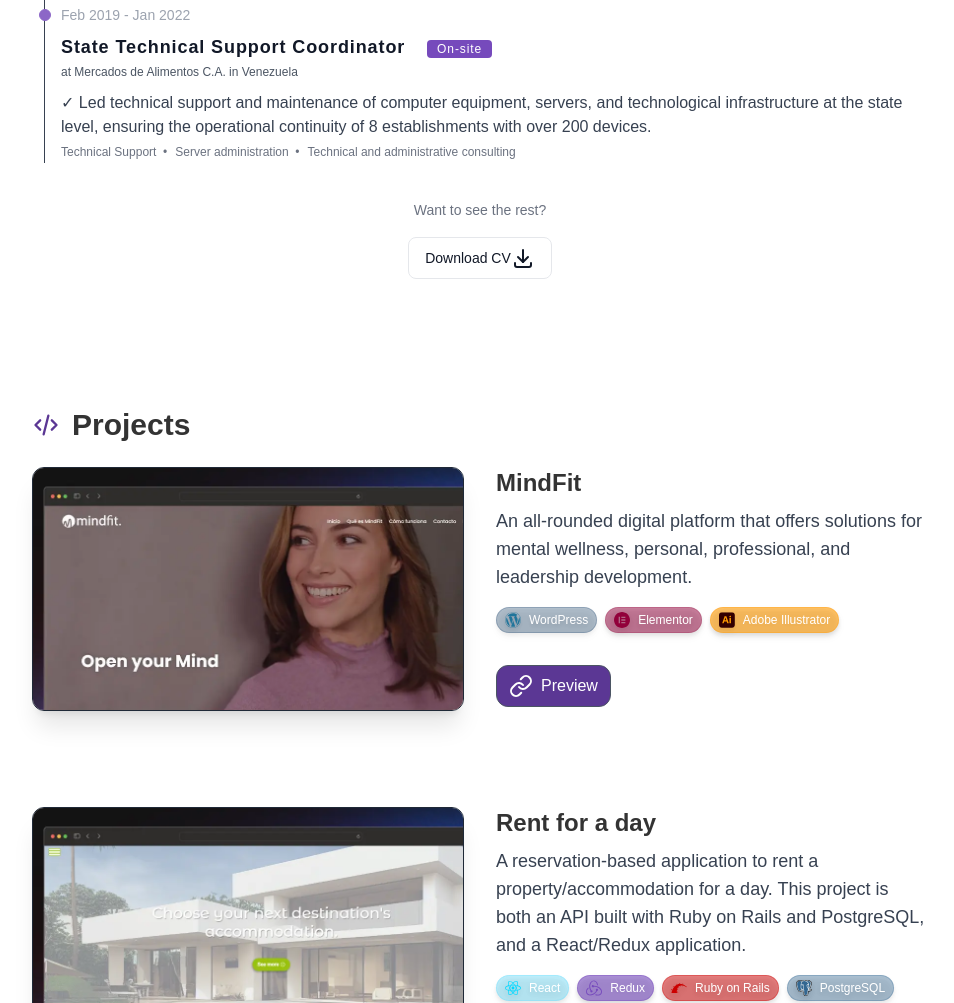
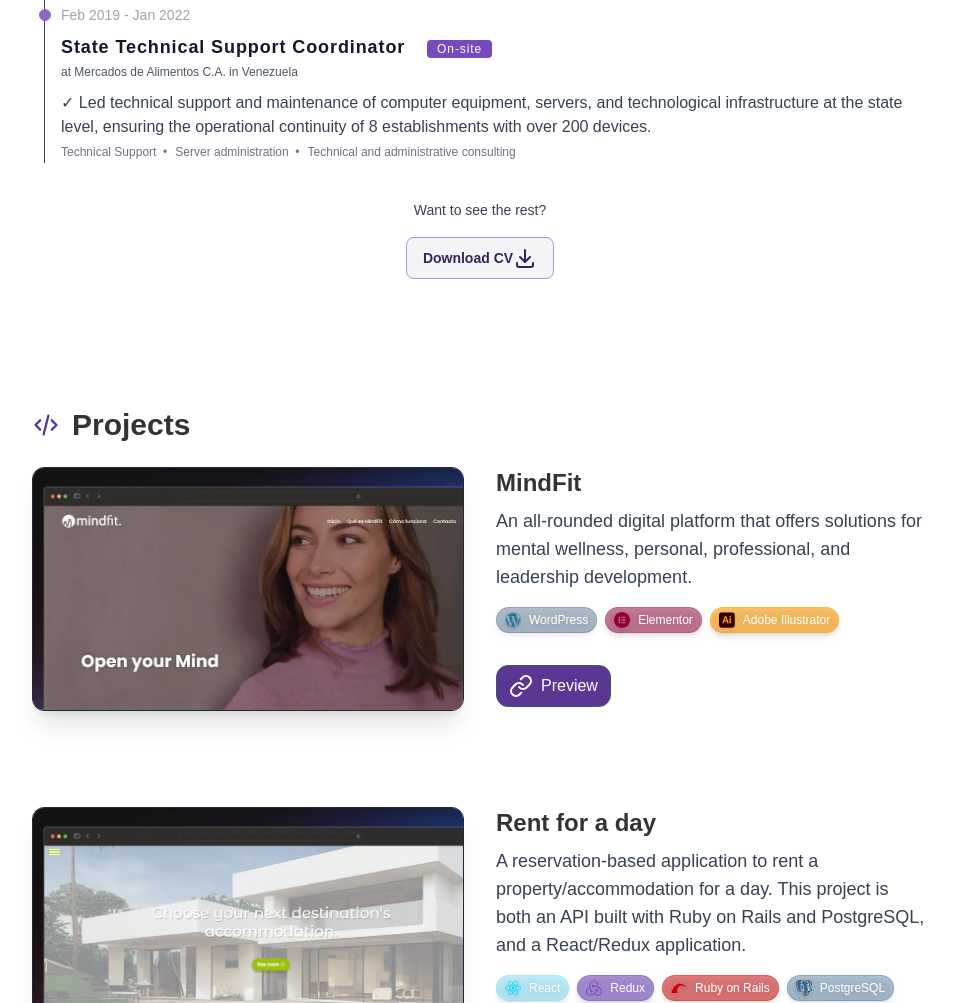
Before and after one commit to Ruthmy/portfolio, an Astro site: page / in a window 1280 px wide. Shown: the part 1067-2070 px from the top of the page, without its empty margins (160-1114 px from the left). Built offline with nearby package versions, Linux system fonts and the light colour scheme; Astro itself is replaced by a stand-in of ours.

Commit message:
Modified 'Experience.astro' - Changed the colors on the download button.

```diff
--- a/src/components/Experience.astro
+++ b/src/components/Experience.astro
@@ -57,16 +57,16 @@ import Download from "@/components/icons/Download.astro";
       </ol>
 
       <div class="flex flex-col items-center justify-center mt-10 gap-5">
-        <p class="text-sm font-normal leading-none text-gray-500 dark:text-gray-400">
+        <p class="text-sm font-medium dark:font-normal leading-none text-gray-700 dark:text-gray-300">
           Want to see the rest?
         </p>
         <a
           href="https://docs.google.com/document/d/1ywegxadh2CwsQ7TTVmfwqj9tszkAUaLw--NJfR9GTBw/edit?usp=sharing"
           target="_blank"
-          class="inline-flex items-center px-4 py-2 text-sm font-medium text-gray-900 bg-white border border-gray-200 rounded-lg hover:bg-gray-100 hover:text-blue-700 focus:z-10 focus:ring-4 focus:outline-none focus:ring-gray-200 focus:text-blue-700 dark:bg-gray-800 dark:text-gray-400 dark:border-gray-600 dark:hover:text-white dark:hover:bg-gray-700 dark:focus:ring-gray-700"
+          class="inline-flex items-center px-4 py-2 text-sm font-semibold dark:font-medium text-primary-900 bg-gray-100 border border-primary-300 rounded-lg hover:bg-gray-100 hover:text-blue-700 focus:z-10 focus:ring-4 focus:outline-none focus:ring-gray-200 focus:text-blue-700 dark:bg-gray-800 dark:text-gray-300 dark:border-gray-600 dark:hover:text-white dark:hover:bg-gray-700 dark:focus:ring-gray-700"
         >
           Download CV
-          <Download class="size-5 ms-1" />
+          <Download class="size-5 ms-1 stroke-primary-600 dark:stroke-current" />
         </a>
       </div>
     </>
```
